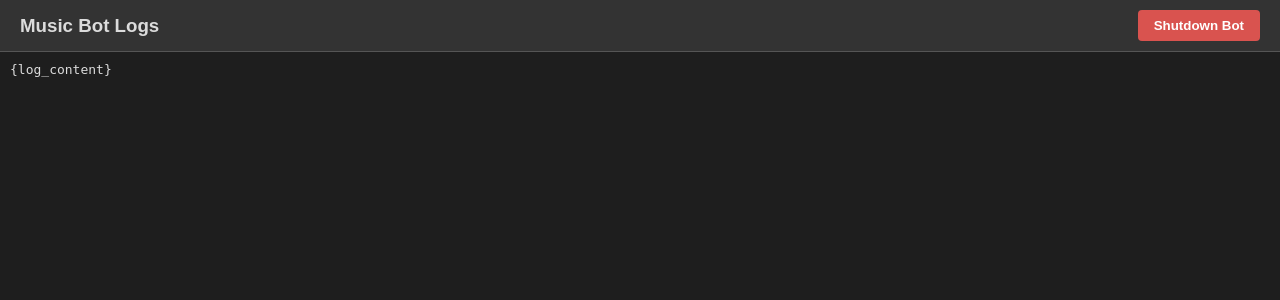
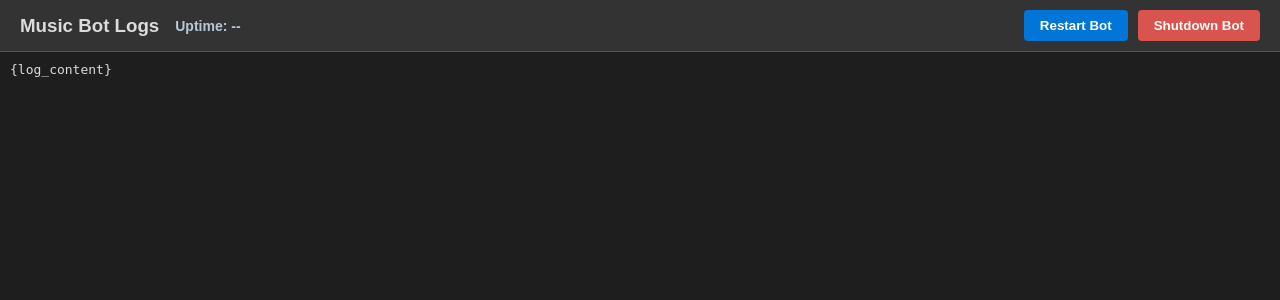
Before and after one commit to jackmanuel/python-music-bot, a Python web app: template web/templates/log_viewer.html in a window 1280 px wide. Shown: the top 300 px of the page. Run offline with Jinja, Linux system fonts and the light colour scheme; the template is opened without the code that fills it, so the values that code supplies are empty.

Commit message:
Add uptime counter and restart button to log page

```diff
--- a/web/templates/log_viewer.html
+++ b/web/templates/log_viewer.html
@@ -24,21 +24,101 @@
             margin: 0;
             padding: 10px;
         }
+        .actions {
+            display: flex;
+            gap: 10px;
+            align-items: center;
+        }
+        .header-info {
+            display: flex;
+            gap: 16px;
+            align-items: center;
+        }
+        .uptime {
+            color: #b8c7d9;
+            font-family: sans-serif;
+            font-size: 14px;
+            font-weight: bold;
+        }
+        .actions form {
+            margin: 0;
+        }
+        .actions button {
+            color: white;
+            border: none;
+            padding: 8px 16px;
+            cursor: pointer;
+            border-radius: 4px;
+            font-weight: bold;
+            font-family: sans-serif;
+        }
+        .restart-button {
+            background-color: #0275d8;
+        }
+        .shutdown-button {
+            background-color: #d9534f;
+        }
     </style>
 </head>
 <body>
     <div style="background-color: #333; padding: 10px 20px; display: flex; justify-content: space-between; align-items: center; border-bottom: 1px solid #555;">
-        <h3 style="margin: 0; font-family: sans-serif;">Music Bot Logs</h3>
-        <form method="POST" action="/shutdown" onsubmit="return confirm('Are you sure you want to shut down the bot?');" style="margin: 0;">
-            <button type="submit" style="background-color: #d9534f; color: white; border: none; padding: 8px 16px; cursor: pointer; border-radius: 4px; font-weight: bold; font-family: sans-serif;">
-                Shutdown Bot
-            </button>
-        </form>
+        <div class="header-info">
+            <h3 style="margin: 0; font-family: sans-serif;">Music Bot Logs</h3>
+            <span class="uptime">Uptime: <span id="uptime" data-uptime-seconds="{uptime_seconds}">--</span></span>
+        </div>
+        <div class="actions">
+            <form method="POST" action="/restart" onsubmit="return confirm('Are you sure you want to restart the bot?');">
+                <button type="submit" class="restart-button">
+                    Restart Bot
+                </button>
+            </form>
+            <form method="POST" action="/shutdown" onsubmit="return confirm('Are you sure you want to shut down the bot?');">
+                <button type="submit" class="shutdown-button">
+                    Shutdown Bot
+                </button>
+            </form>
+        </div>
     </div>
     <pre id="log-content">{log_content}</pre>
     <script>
         var logContent = document.getElementById("log-content");
+        var uptime = document.getElementById("uptime");
         logContent.scrollTop = logContent.scrollHeight;
+
+        function formatUptime(totalSeconds) {
+            var days = Math.floor(totalSeconds / 86400);
+            var hours = Math.floor((totalSeconds % 86400) / 3600);
+            var minutes = Math.floor((totalSeconds % 3600) / 60);
+            var seconds = totalSeconds % 60;
+            var parts = [];
+
+            if (days > 0) {
+                parts.push(days + "d");
+            }
+
+            if (hours > 0 || days > 0) {
+                parts.push(hours + "h");
+            }
+
+            parts.push(minutes + "m");
+            parts.push(seconds + "s");
+            return parts.join(" ");
+        }
+
+        function renderUptime() {
+            var uptimeSeconds = parseInt(uptime.dataset.uptimeSeconds, 10);
+            if (isNaN(uptimeSeconds)) {
+                return;
+            }
+
+            uptime.textContent = formatUptime(uptimeSeconds);
+        }
+
+        renderUptime();
+        setInterval(function() {
+            uptime.dataset.uptimeSeconds = String(parseInt(uptime.dataset.uptimeSeconds, 10) + 1);
+            renderUptime();
+        }, 1000);
 
         setInterval(function() {
             var isAtBottom = Math.ceil(logContent.scrollTop + logContent.clientHeight) >= logContent.scrollHeight - 10;
@@ -53,6 +133,12 @@
                     var parser = new DOMParser();
                     var doc = parser.parseFromString(html, "text/html");
                     var newPre = doc.getElementById("log-content");
+                    var newUptime = doc.getElementById("uptime");
+
+                    if (newUptime) {
+                        uptime.dataset.uptimeSeconds = newUptime.dataset.uptimeSeconds;
+                        renderUptime();
+                    }
 
                     if (newPre && newPre.innerHTML !== logContent.innerHTML) {
                         logContent.innerHTML = newPre.innerHTML;
```
Also changed, not shown: src/music_bot/web_server.py (+87 -10 lines).
